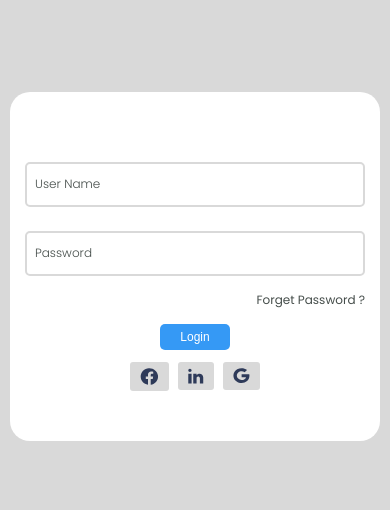
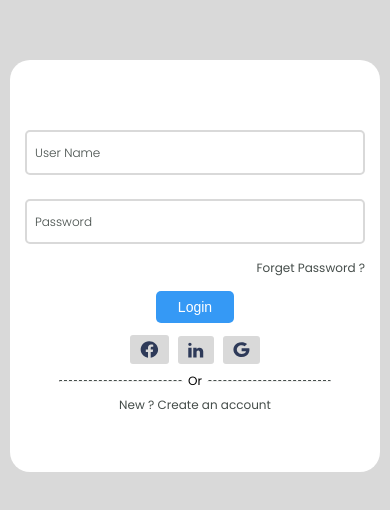
Before and after one commit to ibrahemnaser/ElecXo, a plain HTML site: page pages/login.html in a window 390 px wide. Shown: the part 156-666 px from the top of the page. Drawn offline with Linux system fonts and the light colour scheme.

Commit message:
finish login for mobile layout

```diff
--- a/css/global.css
+++ b/css/global.css
@@ -23,6 +23,7 @@ body {
 }
 a {
   text-decoration: none;
+  color: inherit;
 }
 ul,
 li {
@@ -36,6 +37,6 @@ li {
 
 /*  */
 .btn {
-  padding: 6px 20px;
+  padding: 8px 22px;
   border-radius: 5px;
 }
--- a/css/pages/login.css
+++ b/css/pages/login.css
@@ -70,7 +70,7 @@ main form label[for="login"] {
 main form input.login-btn {
   background-color: var(--primary);
   color: white;
-  font-size: 12px;
+  font-size: 14px;
   font-weight: 500;
   border: none;
   cursor: pointer;
@@ -79,7 +79,7 @@ main form input.login-btn:hover {
   background-color: var(--primary-dark);
 }
 main ul.social-links {
-  margin-top: 12px;
+  margin: 12px 0 16px;
   display: flex;
   align-items: center;
   justify-content: center;
@@ -96,3 +96,27 @@ main li.social-item {
 main li.social-item:hover {
   filter: brightness(0.8);
 }
+main hr {
+  position: relative;
+  border-top: 1px dashed var(--text);
+  width: 80%;
+  margin: auto;
+}
+main span.or-span {
+  background-color: white;
+  padding: 5px;
+  position: relative;
+  left: 50%;
+  transform: translate(-50%, -60%);
+  display: inline-block;
+  font-size: 12px;
+  line-height: 15px;
+}
+main p.signup-link {
+  text-align: center;
+  font-size: 12px;
+  color: var(--text);
+  position: relative;
+  top: -10px;
+  line-height: 14px;
+}
--- a/pages/login.html
+++ b/pages/login.html
@@ -48,6 +48,9 @@
             <img src="../assets/icons/google.svg" alt="google" />
           </li>
         </ul>
+        <hr />
+        <span class="or-span">Or</span>
+        <p class="signup-link">New ? <a href="#">Create an account</a></p>
       </main>
     </div>
   </body>
```
